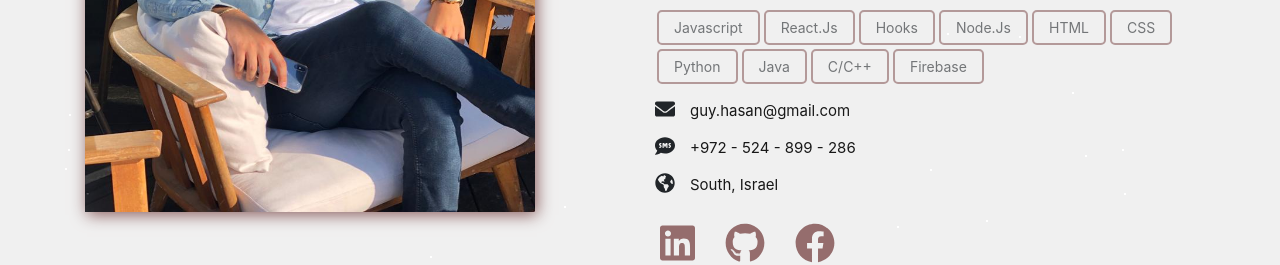
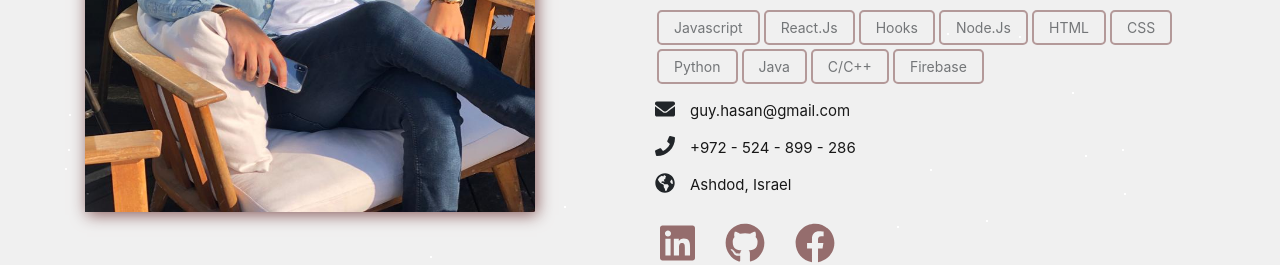
Before and after one commit to GuyHassan/My-Resume-Site, a React (Create React App) app: page / in a window 1280 px wide. Shown: the part 1160-1425 px from the top of the page. Built offline with nearby package versions, Linux system fonts and the light colour scheme.

Commit message:
resume fixing

```diff
--- a/src/Components/About/About.css
+++ b/src/Components/About/About.css
@@ -17,7 +17,6 @@
 }
 
 .medium-text {
-    /* font-family: 'Catamaran', sans-serif; */
     font-weight: 600;
     font-size: 17px;
 }
--- a/src/Components/About/About.js
+++ b/src/Components/About/About.js
@@ -4,7 +4,7 @@ import selfImage from '../../Assets/mySelfImage.jpeg'
 import { FontAwesomeIcon } from "@fortawesome/react-fontawesome";
 import {
     faEnvelope,
-    faSms,
+    faPhone,
     faGlobeAmericas,
 } from "@fortawesome/free-solid-svg-icons";
 import {
@@ -45,7 +45,7 @@ const About = () => {
                          </a>
                     </li>
                     <li className="contact-list">
-                        <FontAwesomeIcon icon={faSms} className="icons"></FontAwesomeIcon>
+                        <FontAwesomeIcon icon={faPhone} className="icons"></FontAwesomeIcon>
                         <a className="text-icon" href="callto:(+972) 52 4899286">
                             +972 - 524 - 899 - 286
                         </a>
@@ -55,7 +55,7 @@ const About = () => {
                             icon={faGlobeAmericas}
                             className="icons"></FontAwesomeIcon>
                         <a href="none" className="text-icon">
-                            South, Israel
+                            Ashdod, Israel
                         </a>
                     </li>
                 </ul>
--- a/src/Components/Home/Home.css
+++ b/src/Components/Home/Home.css
@@ -42,12 +42,17 @@ h1>span {
 
 a.resume {
     color: rgb(219, 194, 139);
+    margin: 0 auto;
+    max-width: 1000px;
+
 }
 
 a.resume>h2 {
     font-family: 'Catamaran', sans-serif;
     color: white;
     font-size: 18px;
+    width: 50%;
+    margin: 0 auto;
 }
 
 
@@ -646,6 +651,6 @@ a.resume>h2 {
     #stars,
     #stars2,
     #stars3 {
-        top:10000px;
+        top: 10000px;
     }
 }
--- a/src/Components/SkillsTools/SkillsTools.css
+++ b/src/Components/SkillsTools/SkillsTools.css
@@ -5,6 +5,7 @@
     background-size: cover;
     background-position: right;
     text-align: center;
+    position:relative;
 }
 
 .SkillsToolsTitle {
--- a/src/Components/SkillsTools/SkillsToolsAssets.js
+++ b/src/Components/SkillsTools/SkillsToolsAssets.js
@@ -21,11 +21,11 @@ const SkillsToolsProperties = () => {
 
             },
             {
-                title: 'Html5',
+                title: 'HTML 5',
                 logo: require("../../Assets/SkillsTools/html5.svg"),
             },
             {
-                title: 'Css3',
+                title: 'CSS 3',
                 logo: require("../../Assets/SkillsTools/css.svg"),
             },
             {
--- a/src/Components/SkillsTools/SkillsToolsBox.js
+++ b/src/Components/SkillsTools/SkillsToolsBox.js
@@ -4,7 +4,7 @@ const SkillsToolsBox = ({ logo, title, key }) => {
         <li key={key}  >
             <img src={logo} alt="Avatar" className="image" />
             <div className="middle" >
-                <h2 className="text">{title}</h2>
+                <h3 className="text">{title}</h3>
 
             </div>
         </li>
```
Also changed, not shown: 1 other file (tests, documents, lock files or other folders).
